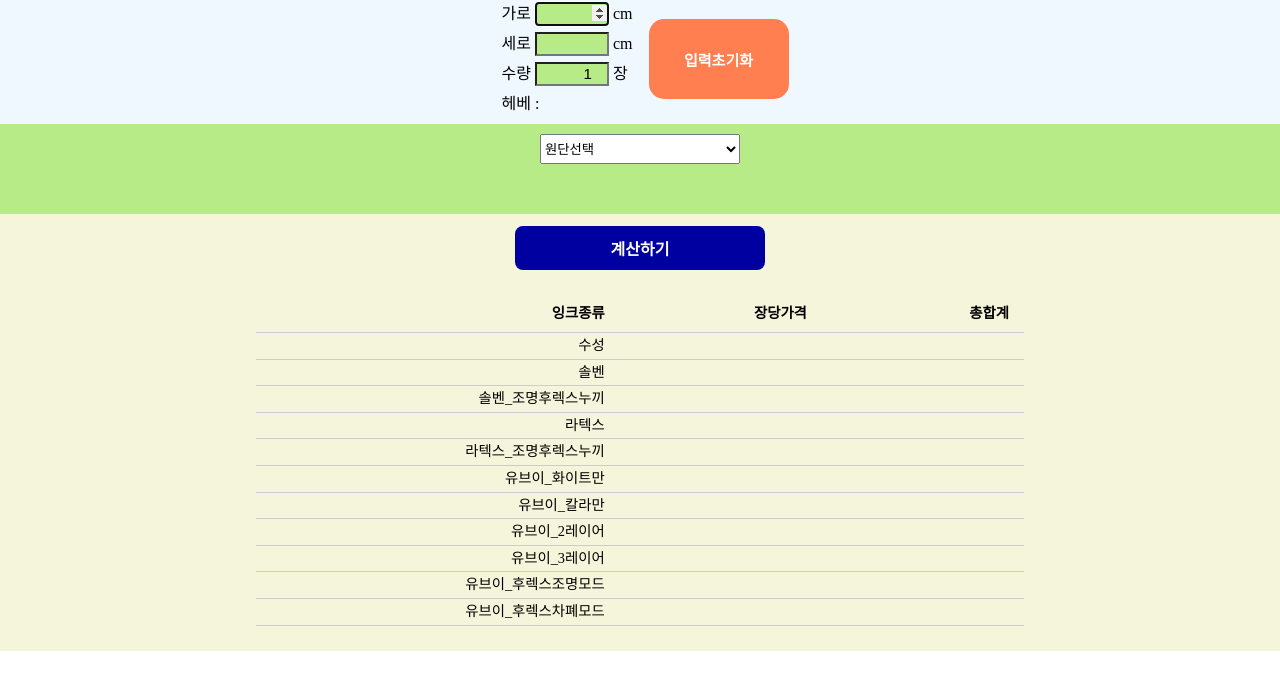
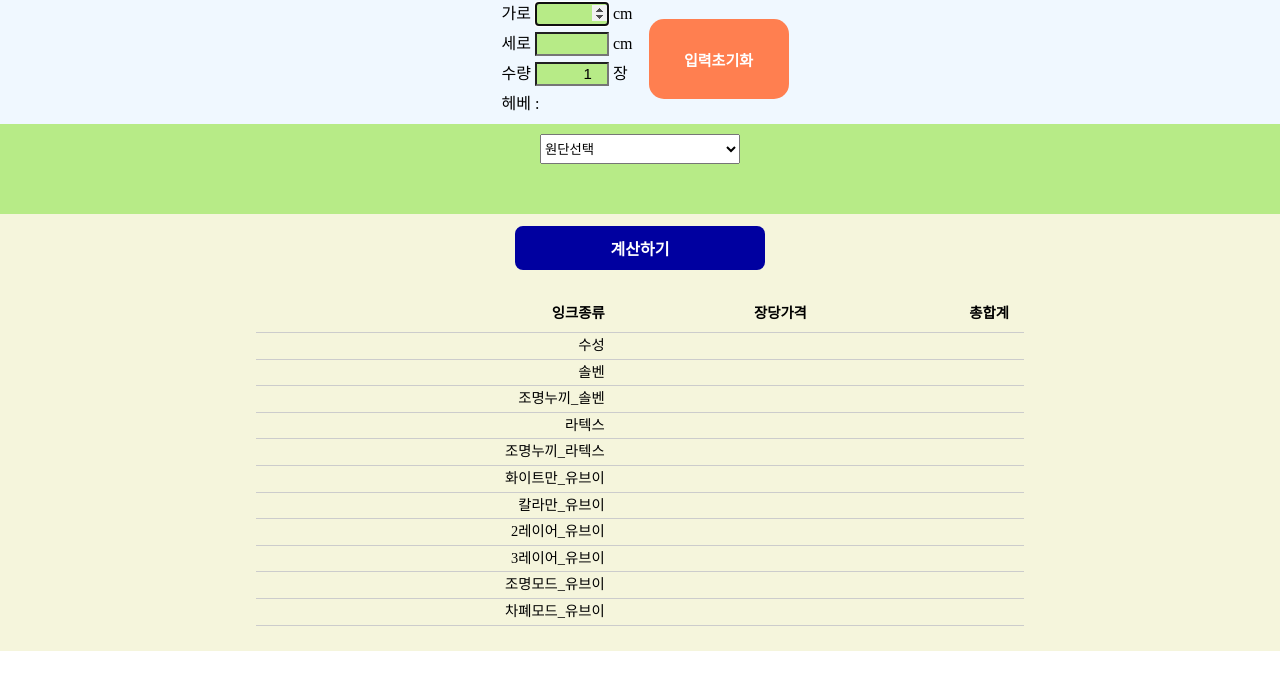
Before and after one commit to cre99ate/printprice, a plain HTML site: page index.html in a window 1280 px wide. Shown: the part 63-752 px from the top of the page. Drawn offline with Linux system fonts and the light colour scheme.

Commit message:
Add files via upload

```diff
--- a/index.html
+++ b/index.html
@@ -155,7 +155,7 @@
                     <td class="tb-sum" id="ea_solvent"></td>
                 </tr>
                 <tr> <!--3번째줄 -->
-                    <td class="tb-ink">솔벤_조명후렉스누끼</td>
+                    <td class="tb-ink">조명누끼_솔벤</td>
                     <td class="tb-price" id="p_solventFull"></td>
                     <td class="tb-sum" id="ea_solventFull"></td>
                 </tr>
@@ -165,37 +165,37 @@
                     <td class="tb-sum" id="ea_latex"></td>
                 </tr>
                 <tr> <!--5번째줄 -->
-                    <td class="tb-ink">라텍스_조명후렉스누끼</td>
+                    <td class="tb-ink">조명누끼_라텍스</td>
                     <td class="tb-price" id="p_latexFull"></td>
                     <td class="tb-sum" id="ea_latexFull"></td>
                 </tr>
                 <tr> <!--6번째줄 -->
-                    <td class="tb-ink">유브이_화이트만</td>
+                    <td class="tb-ink">화이트만_유브이</td>
                     <td class="tb-price" id="p_uvW"></td>
                     <td class="tb-sum" id="ea_uvW"></td>
                 </tr>
                 <tr> <!--7번째줄 -->
-                    <td class="tb-ink">유브이_칼라만</td>
+                    <td class="tb-ink">칼라만_유브이</td>
                     <td class="tb-price" id="p_uvC"></td>
                     <td class="tb-sum" id="ea_uvC"></td>
                 </tr>
                 <tr> <!--8번째줄 -->
-                    <td class="tb-ink">유브이_2레이어</td>
+                    <td class="tb-ink">2레이어_유브이</td>
                     <td class="tb-price" id="p_uvCw"></td>
                     <td class="tb-sum" id="ea_uvCw"></td>
                 </tr>
                 <tr> <!--9번째줄 -->
-                    <td class="tb-ink">유브이_3레이어</td>
+                    <td class="tb-ink">3레이어_유브이</td>
                     <td class="tb-price" id="p_uvCwc"></td>
                     <td class="tb-sum" id="ea_uvCwc"></td>
                 </tr>
                 <tr> <!--10번째줄 -->
-                    <td class="tb-ink">유브이_후렉스조명모드</td>
+                    <td class="tb-ink">조명모드_유브이</td>
                     <td class="tb-price" id="p_uvCc"></td>
                     <td class="tb-sum" id="ea_uvCc"></td>
                 </tr>
                 <tr> <!--11번째줄 -->
-                    <td class="tb-ink">유브이_후렉스차폐모드</td>
+                    <td class="tb-ink">차폐모드_유브이</td>
                     <td class="tb-price" id="p_uvBlack"></td>
                     <td class="tb-sum" id="ea_uvBlack"></td>
                 </tr>
```
